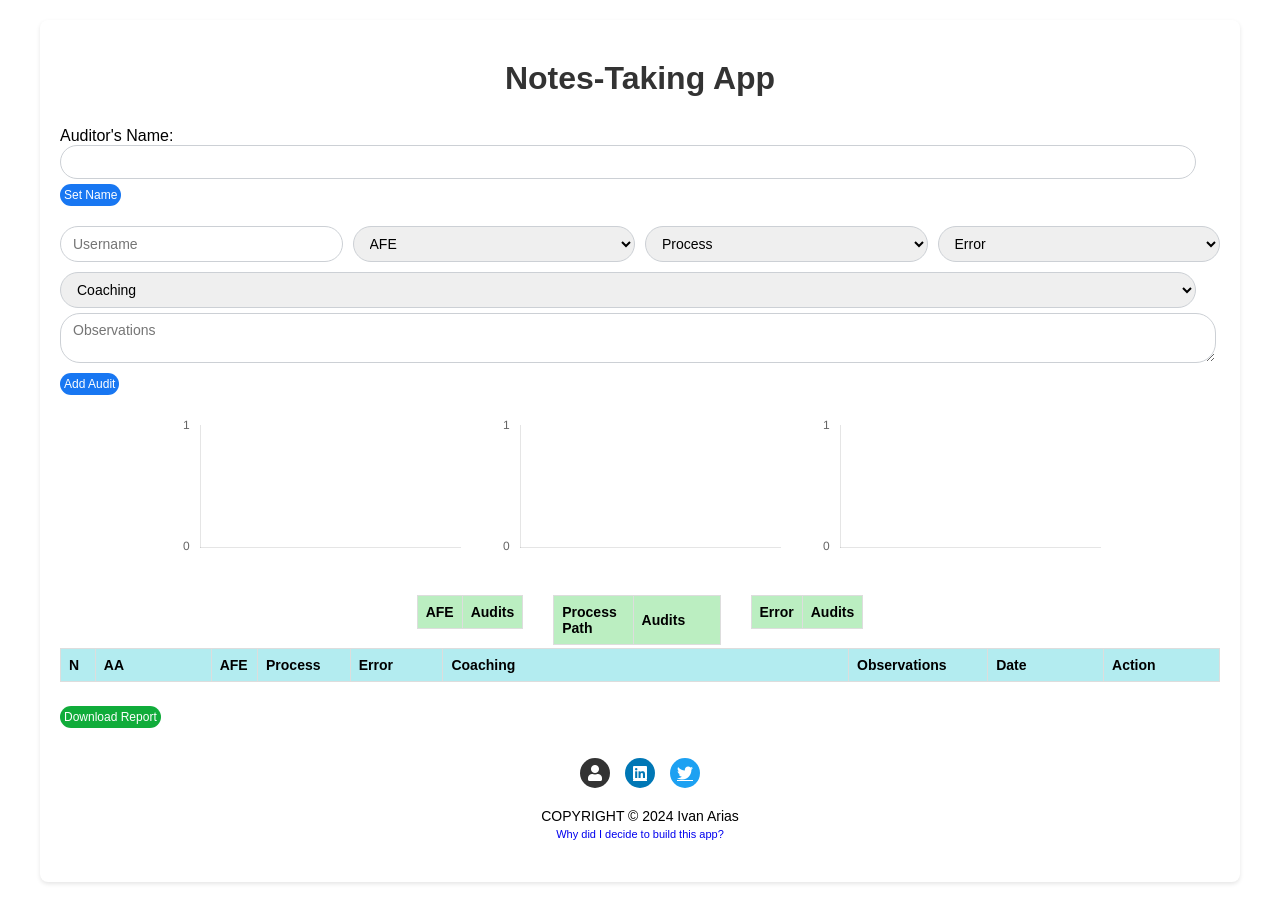
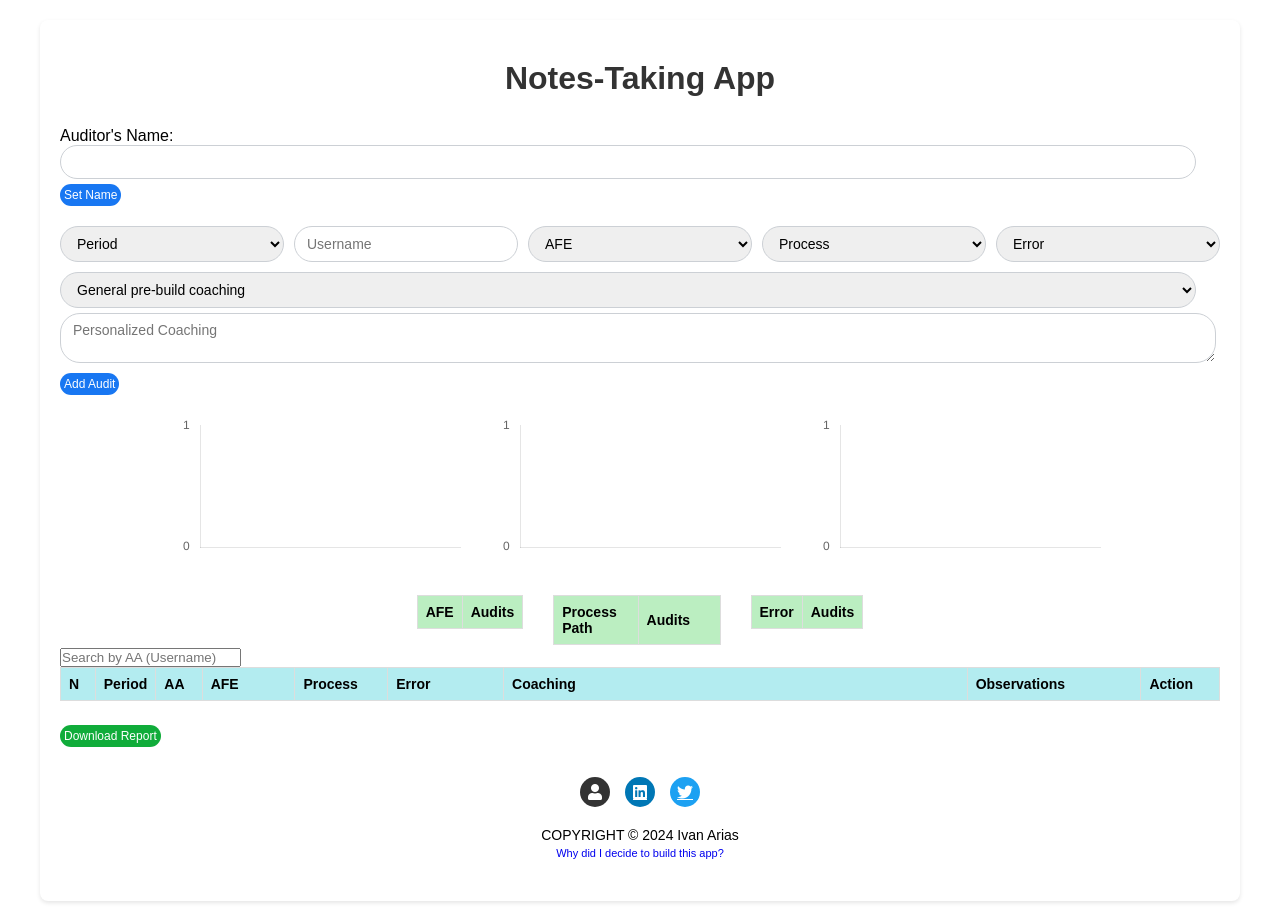
Before and after one commit to hcoco1/todo-list-local-storage, a React (Create React App) app: page / in a window 1280 px wide. Built offline with nearby package versions, Linux system fonts and the light colour scheme.

Commit message:
react-table added, period field added

```diff
--- a/package.json
+++ b/package.json
@@ -10,10 +10,12 @@
     "@testing-library/jest-dom": "^5.17.0",
     "@testing-library/react": "^13.4.0",
     "@testing-library/user-event": "^13.5.0",
+    "chart.js": "^4.4.2",
     "firebase": "^10.8.1",
     "react": "^18.2.0",
     "react-dom": "^18.2.0",
     "react-scripts": "5.0.1",
+    "react-table": "^7.8.0",
     "web-vitals": "^2.1.4"
   },
   "scripts": {
--- a/src/App.css
+++ b/src/App.css
@@ -76,7 +76,7 @@ select {
 
 .App th:nth-child(2),
 .App td:nth-child(2) {
-  width: 10%;
+  width: 05%;
 }
 
 .App th:nth-child(3),
@@ -96,17 +96,17 @@ select {
 
 .App th:nth-child(6),
 .App td:nth-child(6) {
-  width: 35%;
+  width: 10%;
 }
 
 .App th:nth-child(7),
 .App td:nth-child(7) {
-  width: 12%;
+  width: 40%;
 }
 
 .App th:nth-child(8),
 .App td:nth-child(8) {
-  width: 10%;
+  width: 15%;
 }
 
 .App th:nth-child(),
--- a/src/App.js
+++ b/src/App.js
@@ -19,10 +19,12 @@ function App() {
 
   // State for handling inputs for a new todo. Default values are empty.
   const [newTodo, setNewTodo] = useState({
+    period: '',
     username: '',
     afe: '',
     processPath: '',
     error: '',
+    coaching: '',
     durable: ''
   });
 
@@ -62,10 +64,12 @@ function App() {
       isEditing: false
     }]);
     setNewTodo({
+      period: '',
       username: '',
       afe: '',
       processPath: '',
       error: '',
+      coaching: '',
       durable: ''
     });
   };
--- a/src/components/TodoForm.js
+++ b/src/components/TodoForm.js
@@ -13,12 +13,27 @@ function TodoForm({ addTodo, newTodo, setNewTodo }) {
   return (
     <form onSubmit={addTodo}>
       <div className="form-row">
+
+      <FormSelect
+          name="period"
+          value={newTodo.period}
+          onChange={handleInputChange}
+          options={[
+            { label: 'Period', value: '' },
+            { label: '1 (6:30 -10:00 PM)', value: '1' },
+            { label: '2 (10:30 PM -02:00 AM)', value: '2' },
+            { label: '3 (2:30 AM -05:00 AM)', value: '3' },
+            { label: '4 (5:15 AM -07:00 AM)', value: '4' },
+          ]}
+        />
         <FormInput
           name="username"
           placeholder="Username"
           value={newTodo.username}
           onChange={handleInputChange}
         />
+
+
 
         <FormSelect
           name="afe"
@@ -28,7 +43,7 @@ function TodoForm({ addTodo, newTodo, setNewTodo }) {
             { label: 'AFE', value: '' },
             { label: 'AFE1', value: 'AFE1' },
             { label: 'AFE2', value: 'AFE2' },
-            { label: 'Singles', value: 'Singles' },
+            { label: 'SINGLES', value: 'SINGLES' },
           ]}
         />
         <FormSelect
@@ -67,17 +82,17 @@ function TodoForm({ addTodo, newTodo, setNewTodo }) {
         value={newTodo.coaching}
         onChange={handleInputChange}
         options={[
-          { label: 'Coaching', value: '' },
-          { label: 'Induct', value: "The auditor identified vital areas needing improvement, including item shortages, scanning inaccuracies, placement errors, and the mishandling of damaged goods. The associate acknowledged instances of oversight and received personalized coaching to address each issue. The coaching emphasized enhancing observation and inspection techniques, adhering to the 'one piece flow' principle for scanning accuracy, ensuring precise item placement in trays, and promptly reporting damaged items." },
-          { label: 'Rebin', value: "After identifying items directed to incorrect chutes, the team conducted a focused research on chute allocation accuracy within the Rebin process. The research revealed that the root cause was a combination of hurried work pace and misinterpretation of chute IDs. The associate was coached explicitly on the importance of carefully verifying chute IDs against the screen instructions before placement, emphasizing a methodical approach over speed to ensure accuracy." },
-          { label: 'Pack', value: "The team undertook a comprehensive audit of the Pack process to evaluate overall efficiency and accuracy, focusing on critical stages, including box assembly, item scanning, placement, and the final steps of sealing and labeling packages. Specific challenges included incorrect box sizes being chosen, missed or inaccurate item scans, improper item placement leading to potential damage during transit, and inconsistencies in labeling practices." },
+          { label: 'General pre-build coaching', value: '' },
+          { label: 'Induct', value: "The auditor coached the associate, focusing on item shortages, scanning inaccuracies, placement errors, and the mishandling of damaged goods. The coaching emphasized enhancing observation, adhering to the 'one piece flow' principle for scanning accuracy, ensuring precise item placement in trays, and promptly reporting damaged items." },
+          { label: 'Rebin', value: "The associate was coached explicitly on the importance of carefully verifying chute IDs against the screen instructions before placement, emphasizing a methodical approach over speed to ensure accuracy." },
+          { label: 'Pack', value: "The team undertook a comprehensive audit of the Pack process to evaluate overall efficiency and accuracy, focusing on critical stages, including box assembly, item scanning, placement, and the final steps of sealing and labeling packages." },
           { label: 'Slam Kickout', value: "The associate faced an audit for repeated kick-outs related to incorrect label placements, including hazmat and spoon labels. The coaching focused on accurately applying labels and adherence to system instructions to decrease kick-outs." },
           { label: 'None', value: " " },
         ]}
       />
       <FormTextarea
         name="durable"
-        placeholder="Observations"
+        placeholder="Personalized Coaching"
         value={newTodo.durable}
         onChange={handleInputChange}
         rows="2"
--- a/src/components/TodoItem.js
+++ b/src/components/TodoItem1.js
@@ -1,3 +1,4 @@
+// src/components/TodoItem.js
 import React from 'react';
 import '../App.css';
 
--- a/src/components/TodoList.js
+++ b/src/components/TodoList.js
@@ -1,42 +1,117 @@
-// src/components/TodoList.js
-import React from 'react';
-import TodoItem from './TodoItem';
+import React, { useMemo, useState } from 'react';
+import { useTable, useSortBy } from 'react-table';
 import AuditSummary from './AuditSummary';
 
+function TodoList({ todos, deleteTodo, toggleEdit, handleEditChange, saveEdit }) {
+  const [filterInput, setFilterInput] = useState("");
 
-function TodoList({ todos, deleteTodo, toggleEdit, handleEditChange, saveEdit }) {
+  const data = useMemo(() => todos.filter(
+    todo => todo.username.toLowerCase().includes(filterInput.toLowerCase())),
+    [todos, filterInput]
+  );
+
+  const columns = useMemo(() => [
+    {
+      Header: 'N',
+      accessor: (_, i) => i + 1,
+      id: 'row',
+      disableSortBy: true, // Disabling sort on index
+    },
+    {
+      Header: 'Period',
+      accessor: 'period',
+    },
+    {
+      Header: 'AA',
+      accessor: 'username',
+    },
+    {
+      Header: 'AFE',
+      accessor: 'afe',
+    },
+    {
+      Header: 'Process',
+      accessor: 'processPath',
+    },
+    {
+      Header: 'Error',
+      accessor: 'error',
+    },
+    {
+      Header: 'Coaching',
+      accessor: 'coaching',
+      disableSortBy: true, // Assuming you might not want to sort by this complex text
+    },
+    {
+      Header: 'Observations',
+      accessor: 'durable', // Assuming 'durable' corresponds to observations
+      disableSortBy: true, // Assuming sorting is not required
+    },
+    {
+      Header: 'Action',
+      id: 'action',
+      accessor: (row) => row,
+      Cell: ({ value }) => (
+        <div>
+          <button className="delete-btn" onClick={() => deleteTodo(value.id)}>❌</button>
+{/*           <button onClick={() => toggleEdit(value.id)}>🖋</button>
+          <button onClick={() => saveEdit(value.id)}>✅</button> */}
+        </div>
+      ),
+      disableSortBy: true, // Actions don't need sorting
+    },
+  ], [deleteTodo, toggleEdit, saveEdit]);
+
+  const {
+    getTableProps,
+    getTableBodyProps,
+    headerGroups,
+    rows,
+    prepareRow,
+  } = useTable({ columns, data }, useSortBy);
+
   return (
     <div>
       <AuditSummary todos={todos} />
-
-    <table>
-      <thead>
-        <tr>
-          <th>N</th>
-          <th>AA</th>
-          <th>AFE</th>
-          <th>Process</th>
-          <th>Error</th>
-          <th>Coaching</th>
-          <th>Observations</th>
-          <th>Date</th>
-          <th>Action</th>
-        </tr>
-      </thead>
-      <tbody>
-        {todos.map((todo, index) => (
-          <TodoItem
-            key={todo.id}
-            todo={todo}
-            index={index}
-            deleteTodo={deleteTodo}
-            toggleEdit={toggleEdit}
-            handleEditChange={handleEditChange}
-            saveEdit={saveEdit}
-          />
-        ))}
-      </tbody>
-    </table>
+      <input
+        value={filterInput}
+        onChange={(e) => setFilterInput(e.target.value)}
+        placeholder={"Search by AA (Username)"}
+      />
+      <table {...getTableProps()}>
+        <thead>
+          {headerGroups.map(headerGroup => (
+            <tr {...headerGroup.getHeaderGroupProps()}>
+              {headerGroup.headers.map(column => (
+                <th {...column.getHeaderProps(column.getSortByToggleProps())}>
+                  {column.render('Header')}
+                  <span>
+                    {column.isSorted
+                      ? column.isSortedDesc ? ' 🔽' : ' 🔼'
+                      : ''}
+                  </span>
+                </th>
+              ))}
+            </tr>
+          ))}
+        </thead>
+        <tbody {...getTableBodyProps()}>
+          {rows.map(row => {
+            prepareRow(row);
+            return (
+              <tr {...row.getRowProps()}>
+                {row.cells.map(cell => {
+                  return (
+                    <td {...cell.getCellProps()}>
+                      {cell.render('Cell')}
+                    </td>
+                  );
+                })}
+              </tr>
+            );
+          })}
+        </tbody>
+      </table>
     </div>
   );
 }
```
Also changed, not shown: 1 other file (tests, documents, lock files or other folders).
